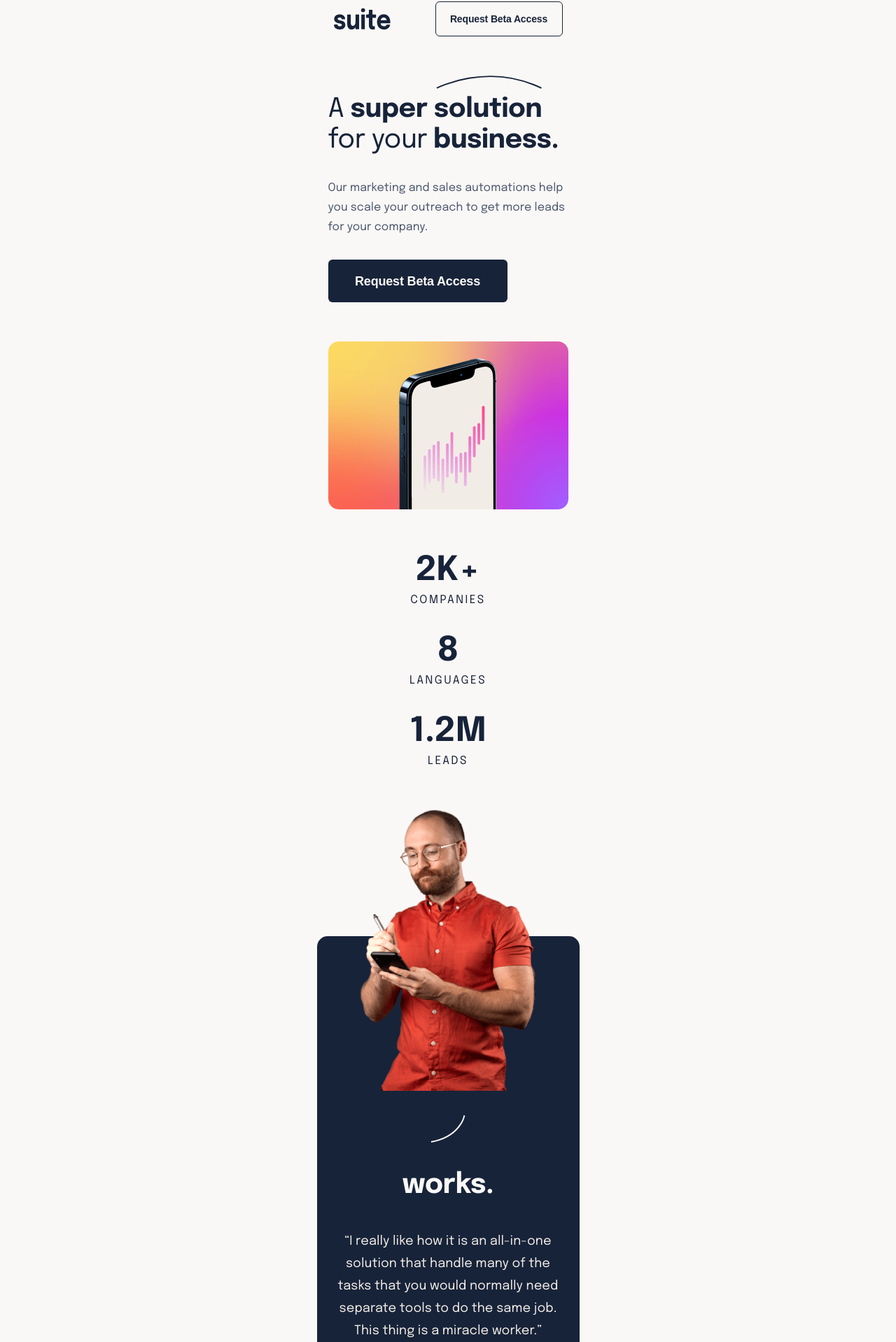
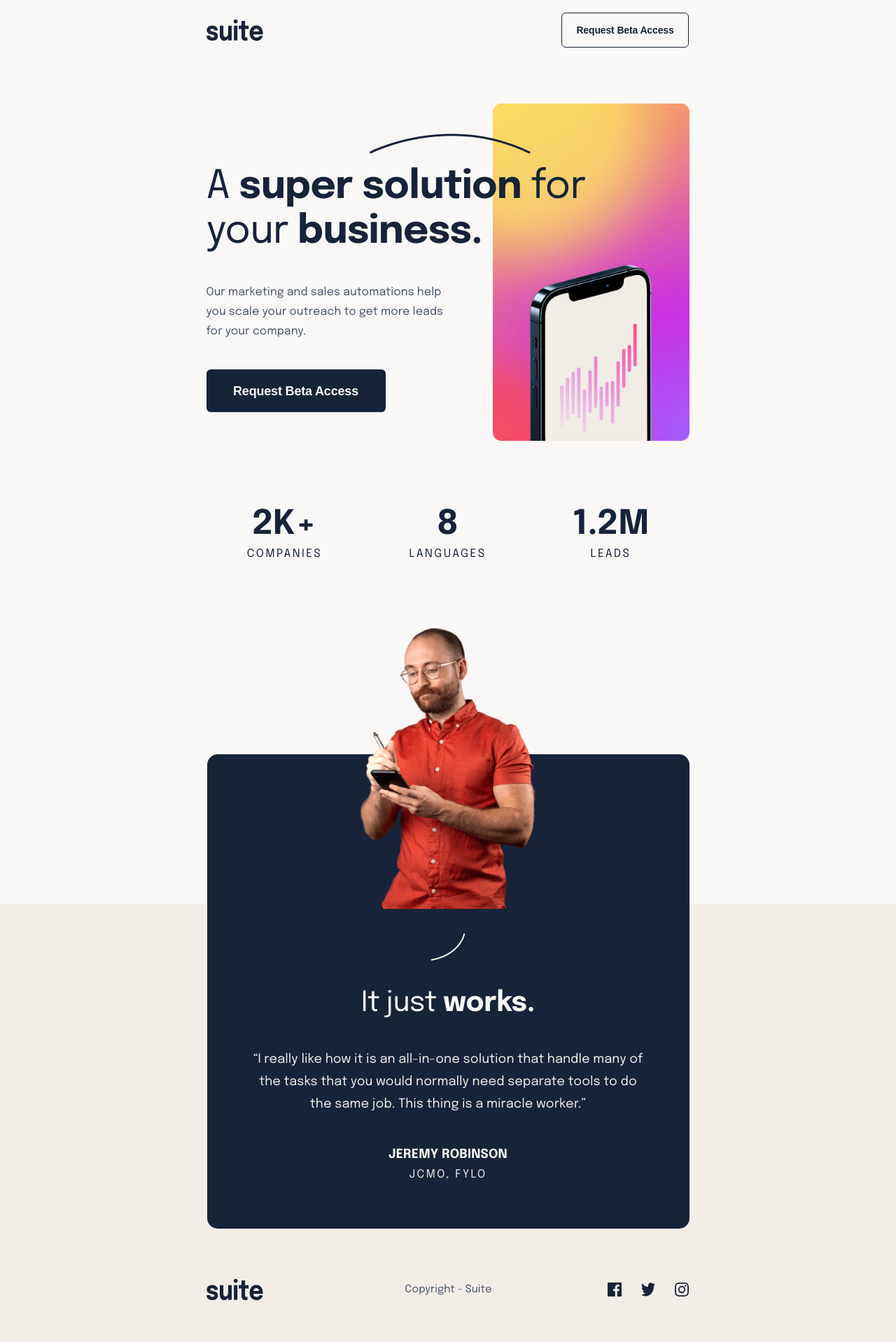
Before and after one commit to BekaChkhiro/Suite-landing-page, a plain HTML site: page index.html in a window 1280 px wide. Shown: the part 22-1940 px from the top of the page at 70% size. Drawn offline with Linux system fonts and the light colour scheme.

Commit message:
Tablet Finished

```diff
--- a/index.html
+++ b/index.html
@@ -42,6 +42,12 @@
               src="./assets/image-hero-landscape.png"
               alt="image-hero-landscape"
             />
+            <img
+              class="super-solution-image-tablet"
+              src="./assets/image-hero-portrait.png"
+              alt="image-hero-landscape"
+            />
+          </div>
         </div>
         <div class="companies">
           <div class="companies-item">
@@ -58,7 +64,6 @@
           </div>
         </div>
       </div>
-      </div>
 
       <div class="works-div">
         <div class="works">
@@ -69,7 +74,7 @@
             <img src="./assets/rkali-2.svg" alt="" />
           </div>
           <div class="works-content">
-            <h2><span class="just"></span> works.</h2>
+            <h2><span class="just">It just</span> works.</h2>
             <p>
               “I really like how it is an all-in-one solution that handle many
               of the tasks that you would normally need separate tools to do the
--- a/style/desktop.css
+++ b/style/desktop.css
@@ -0,0 +1,135 @@
+@media screen and (min-width: 768px) {
+    /* header */
+
+    .header-div {
+        padding: 40px 40px 0px 39px;
+        width: 689px;
+    }
+
+    /* main */
+
+    /* super solution div */
+
+    .super-solution-div {
+        padding: 80px 40px 273px 39px;
+        gap: 88px;
+    }
+
+    /* super solution */
+
+    .super-solution {
+        flex-direction: row;
+        align-items: center;
+        width: 689px
+        gap: 0px;
+    }
+
+    /* super solution content */
+
+    .super-solution-content {
+        width: 573px;
+        height: 399.92px;
+        margin-right: -220px;
+        position: relative;
+    }
+
+    .super-solution-content img {
+        width: 231.19px;
+        height: 29px;
+        margin: 0px 0px 16.32px 232px;
+    }
+
+    .super-solution-content h1 {
+        width: 573px;
+        font-size: 56px;
+        line-height: 64px;
+        letter-spacing: -0.78px;
+        margin-bottom: 40px;
+    }
+
+    .super-solution-content p {
+        width: 350px;
+        margin-bottom: 40px;
+    }
+
+
+
+    /* super splution image */
+
+    .super-solution-image-mobile {
+        display: none;
+    }
+
+    .super-solution-image-tablet {
+        width: 281px;
+        height: 482px;
+    }
+
+    /* companies */
+
+    .companies {
+        width: 689px;
+        flex-direction: row;
+        gap: 10px;
+    }
+
+    .companies span {
+        width: 223px;
+    }
+
+    .companies p {
+        width: 223px;
+    }
+
+    /* works */
+
+    .works {
+        width: 573px;
+        padding: 0px 58px 64px 58px;
+        margin: 0px auto -464px;
+    }
+
+    /* works content */
+
+    .works-content {
+        width: 573px;
+    }
+
+    .works-content h2 {
+        width: 573px;
+    }
+
+    .works-content p {
+        width: 573px;
+    }
+
+    /* footer */
+
+    .footer-div {
+        padding: 535px 40px 72px 39px;
+        width: 689px;
+        flex-direction: row;g
+        align-items: center;
+        gap: 0px;
+    }
+
+    .footer-div img {
+        margin-right: 202px;
+    }
+
+    .footer-div p {
+        margin-right: 165px;
+        width: 125px;
+    }
+
+    .social-icons {
+        gap: 28px;
+        width: ;
+    }
+
+    .social-icons img {
+        width: 20px;
+        width: 20px;
+        margin: 0px;
+    }
+}
--- a/style/mobile.css
+++ b/style/mobile.css
@@ -40,8 +40,15 @@ body {
 
 /* super solution */
 
+.super-solution-div {
+    display: flex;
+    flex-direction: column;
+    align-items: center;
+    padding: 56px 16px 237px 16px;
+    gap: 56px;
+}
+
 .super-solution {
-    padding: 56px 16px 237px 16px;
     display: flex;
     flex-direction: column;
     align-items: center;
@@ -241,13 +248,23 @@ body {
 
 /* footer */
 
+footer {
+    background-color: rgba(243, 237, 231, 1);
+}
+
 .footer-div {
     padding: 190px 0px 80px;
-    background-color: rgba(243, 237, 231, 1);
     display: flex;
     flex-direction: column;
     align-items: center;
+    margin: 0px auto;
+    width: 375px;
     gap: 33px;
+}
+
+.footer-div img {
+    width: 81px;
+    height: 32px;
 }
 
 .footer-div p {
@@ -266,3 +283,20 @@ body {
     justify-content: center;
     gap: 28px;
 }
+
+.social-icons img {
+    width: 20px;
+    height: 20px;
+}
+
+@media screen and (max-width: 767px) {
+    .super-solution-image-tablet {
+        display: none;
+    }
+}
+
+@media screen and (max-width: 1439px) {
+    .super-solution-image-desktop {
+        display: no;
+    }
+}
```
Lines whose indentation alone changed are shown as unchanged.
